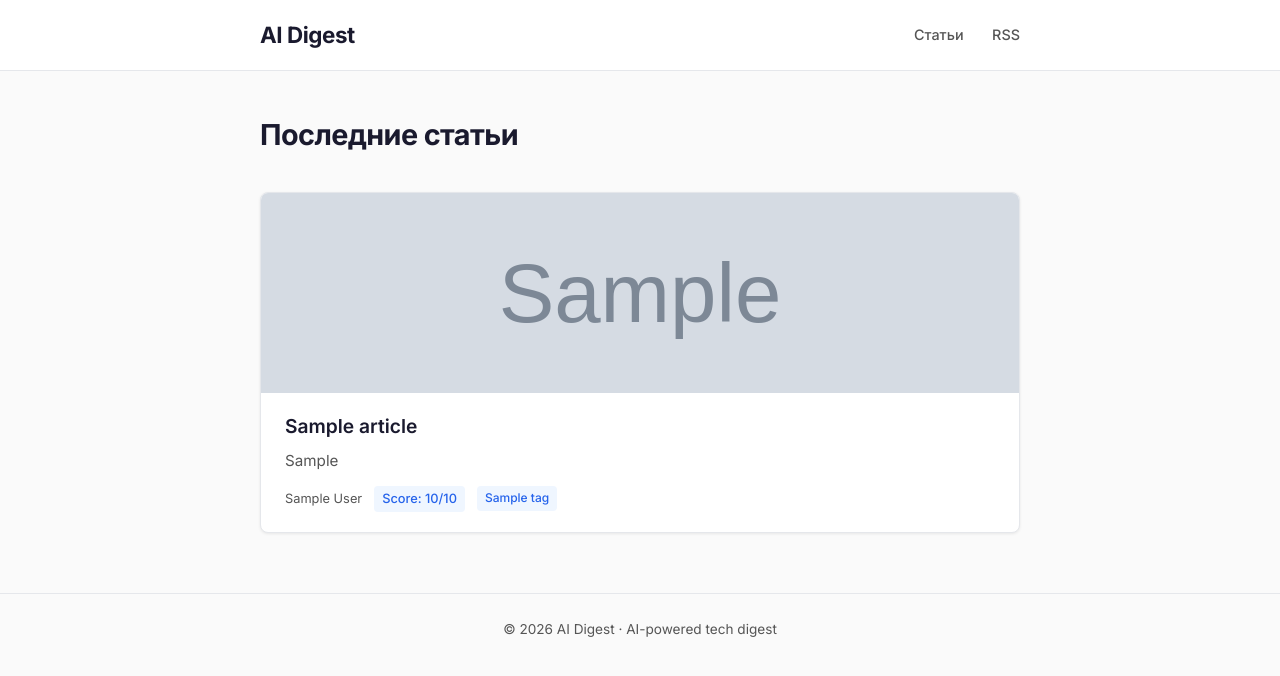
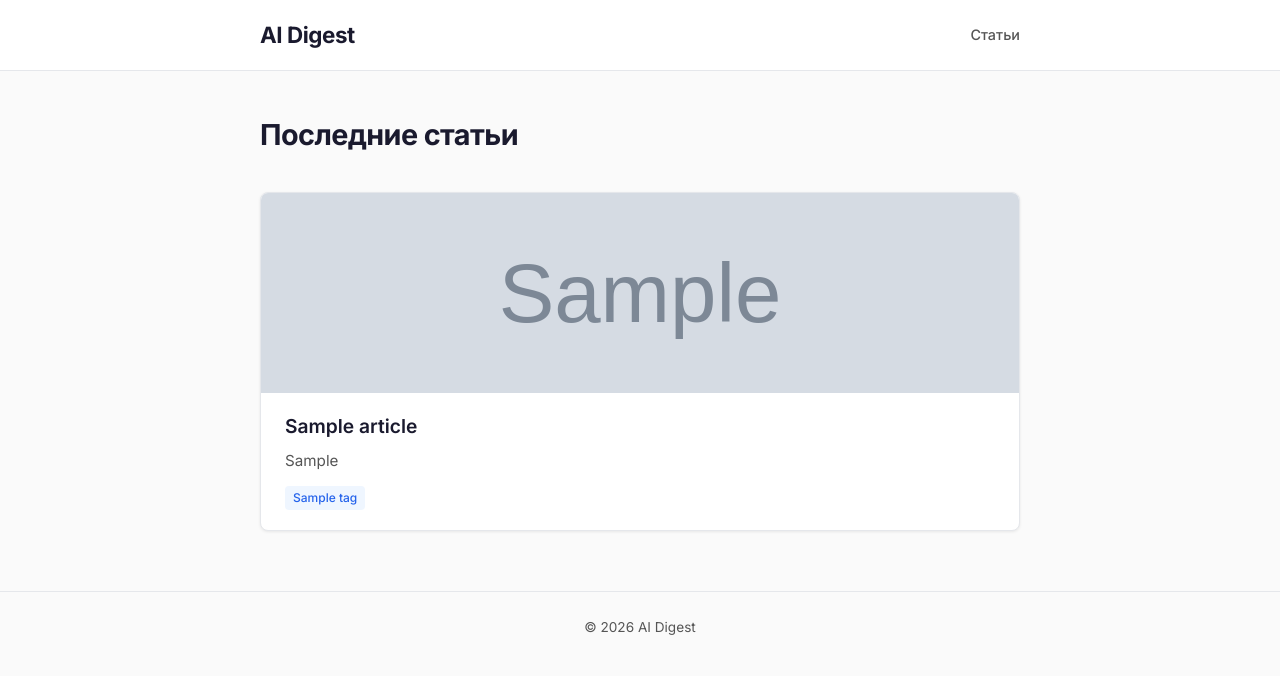
Before and after one commit to vergotten/news-aggregator-pro, a FastAPI app: page / in a window 1280 px wide. Shown: the top 676 px of the page. Run offline with FastAPI, Linux system fonts and the light colour scheme; grey boxes marked "Sample" are stand-in pictures; a database or web service that is not in the repository returns one stand-in record (values such as "Sample title"); some libraries are stand-ins or nearby versions.

Commit message:
fix: remove author, score, RSS from public site

```diff
--- a/web/templates/base.html
+++ b/web/templates/base.html
@@ -16,7 +16,6 @@
             <a href="/" class="logo">{{ site_title }}</a>
             <nav>
                 <a href="/">Статьи</a>
-                <a href="/feed/rss.xml">RSS</a>
             </nav>
         </div>
     </header>
@@ -27,7 +26,7 @@
 
     <footer class="site-footer">
         <div class="container">
-            <p>&copy; 2026 {{ site_title }} &middot; AI-powered tech digest</p>
+            <p>&copy; 2026 {{ site_title }}</p>
         </div>
     </footer>
 </body>
--- a/web/templates/index.html
+++ b/web/templates/index.html
@@ -23,21 +23,15 @@
             {% if article.teaser %}
             <p class="article-teaser">{{ article.teaser }}</p>
             {% endif %}
+            {% if article.tags %}
             <div class="article-meta">
-                {% if article.author %}
-                <span class="meta-author">{{ article.author }}</span>
-                {% endif %}
-                {% if article.relevance_score %}
-                <span class="meta-score">Score: {{ article.relevance_score }}/10</span>
-                {% endif %}
-                {% if article.tags %}
                 <div class="meta-tags">
                     {% for tag in article.tags[:3] %}
                     <span class="tag">{{ tag }}</span>
                     {% endfor %}
                 </div>
-                {% endif %}
             </div>
+            {% endif %}
         </div>
     </article>
     {% endfor %}
```
Also changed, not shown: web/templates/article.html (+0 -15 lines).
